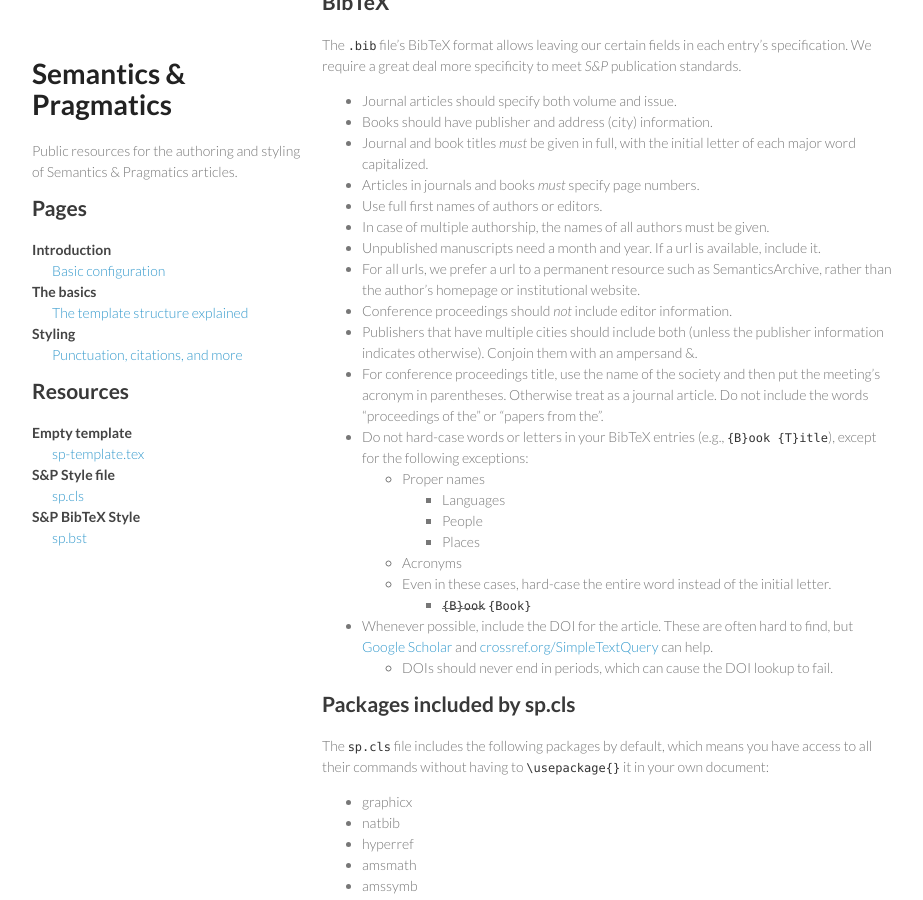
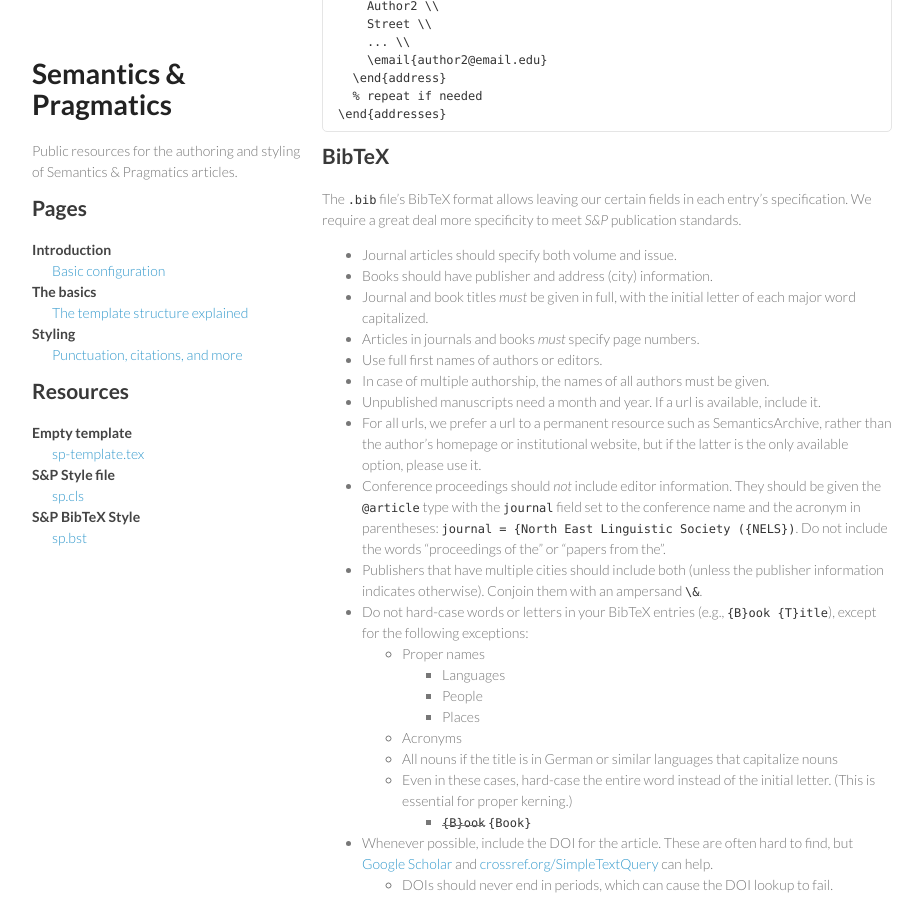
Before and after one commit to semprag/semprag.github.io, a Jekyll site: the page built from basics.md, in a window 1280 px wide and 900 px high, scrolled down 3206 px. Shown: the whole window, without its empty margins (178-1101 px from the left). Built offline with Jekyll 4.4.1, drawn with Linux system fonts in a browser that asks for light colours; Markdown is read by kramdown in place of the engine named in the settings; some of the changed text lies outside the part shown.

Commit message:
Some work on the basic LaTeX instructions

```diff
--- a/basics.md
+++ b/basics.md
@@ -19,8 +19,7 @@
 
 There is no limit to the number of authors you can have. Each use of `\spauthor{}` should be separated by `\AND`.
 
-The optional argument to `\author` (inside square brackets) is what appears in the header on subsequent pages.
-If you have more than three authors, use "Murphy et al." (where Murphy is the last name of the first author).
+The optional argument to `\author` (inside square brackets) is what appears in the header on subsequent pages. Just give your full name. For two authors, you can give both full names conjoined with *and*. When the author list becomes too long, use last names only, and use *&* instead of *and*. If you have more than three authors, use "Murphy et al." (where Murphy is the last name of the first author).
 
 ## Keywords
 
@@ -39,6 +38,10 @@
 - Equations and examples should be numbered in the same sequence.
 - References to examples appear inside parentheses, with no punctuation between elements.
   - E.g., we can refer to (12), or to its subexample (12a).
+
+We have found that the [linguex package](http://www.ctan.org/pkg/linguex) works well with our styles. You can load it by simply passing a `linguex` option to `sp.cls`.
+
+For more complex needs (complex glosses, for example), we recommend the [expex package](http://ctan.org/pkg/expex). We expect to offer full expex integration into our system soon.
 
 ## BibTeX and Citations
 
@@ -156,17 +159,17 @@
 - Use full first names of authors or editors.
 - In case of multiple authorship, the names of all authors must be given.
 - Unpublished manuscripts need a month and year. If a url is available, include it.
-- For all urls, we prefer a url to a permanent resource such as SemanticsArchive, rather than the author's homepage or institutional website.
-- Conference proceedings should *not* include editor information.
-- Publishers that have multiple cities should include both (unless the publisher information indicates otherwise). Conjoin them with an ampersand &. <!-- Conflicting instruction: Separate multiple cities for publishers with commas. (Which is right?) -->
-- For conference proceedings title, use the name of the society and then put the meeting's acronym in parentheses. Otherwise treat as a journal article. Do not include the words "proceedings of the" or "papers from the".
+- For all urls, we prefer a url to a permanent resource such as SemanticsArchive, rather than the author's homepage or institutional website, but if the latter is the only available option, please use it.
+- Conference proceedings should *not* include editor information. They should be given the `@article` type with the `journal` field set to the conference name and the acronym in parentheses: `journal = {North East Linguistic Society ({NELS})`. Do not include the words "proceedings of the" or "papers from the".
+- Publishers that have multiple cities should include both (unless the publisher information indicates otherwise). Conjoin them with an ampersand `\&`.
 - Do not hard-case words or letters in your BibTeX entries (e.g., `{B}ook {T}itle`), except for the following exceptions:
   - Proper names
     - Languages
     - People
     - Places
   - Acronyms
-  - Even in these cases, hard-case the entire word instead of the initial letter.
+  - All nouns if the title is in German or similar languages that capitalize nouns
+  - Even in these cases, hard-case the entire word instead of the initial letter. (This is essential for proper kerning.)
     - <del>`{B}ook`</del> `{Book}`
 - Whenever possible, include the DOI for the article. These are often hard to find, but [Google Scholar](http://scholar.google.com/) and [crossref.org/SimpleTextQuery](http://crossref.org/SimpleTextQuery/) can help.
   - DOIs should never end in periods, which can cause the DOI lookup to fail.
```
